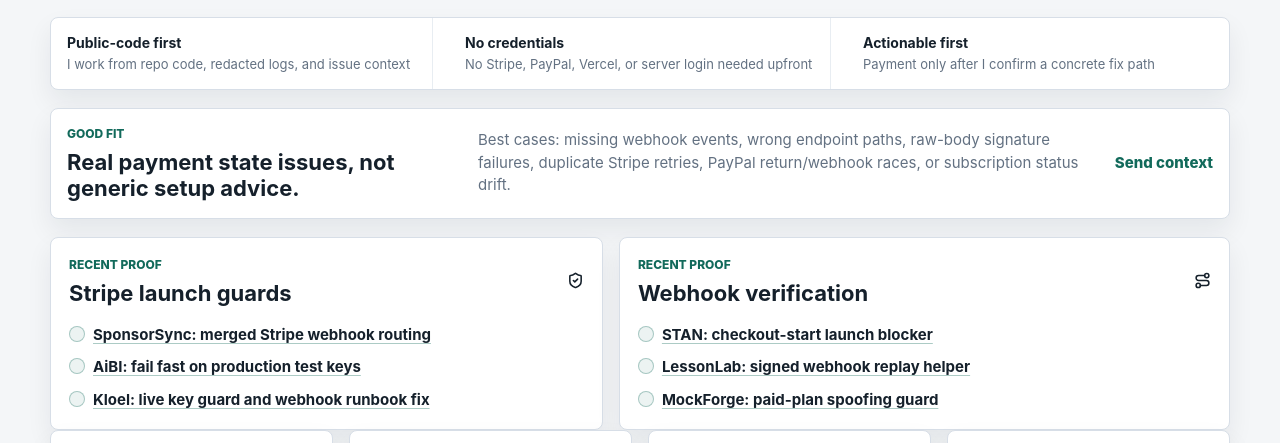
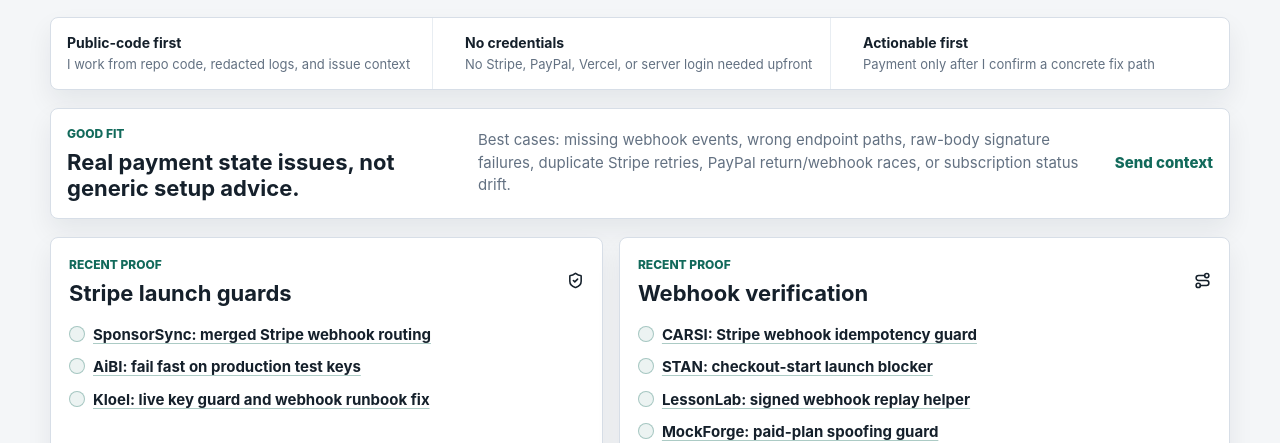
Before and after one commit to MrBlue-1996/cws-rejection-fix, a plain HTML site: page payment.html in a window 1280 px wide. Shown: the part 292-735 px from the top of the page. Drawn offline with nearby package versions, Linux system fonts and the light colour scheme.

Commit message:
Add CARSI webhook proof link

```diff
--- a/payment.html
+++ b/payment.html
@@ -87,6 +87,7 @@
           <i data-lucide="route"></i>
         </div>
         <ul class="plain-list proof-list">
+          <li><a href="https://github.com/CleanExpo/CARSI/pull/159">CARSI: Stripe webhook idempotency guard</a></li>
           <li><a href="https://github.com/dagmarazonik1990-rgb/stan/pull/245">STAN: checkout-start launch blocker</a></li>
           <li><a href="https://github.com/Luck-Dragon-Pty-Ltd/lessonlab/pull/6">LessonLab: signed webhook replay helper</a></li>
           <li><a href="https://github.com/SaaSy-Solutions/mockforge/pull/768">MockForge: paid-plan spoofing guard</a></li>
```
Also changed, not shown: rescue.html (+1 -0 lines).
